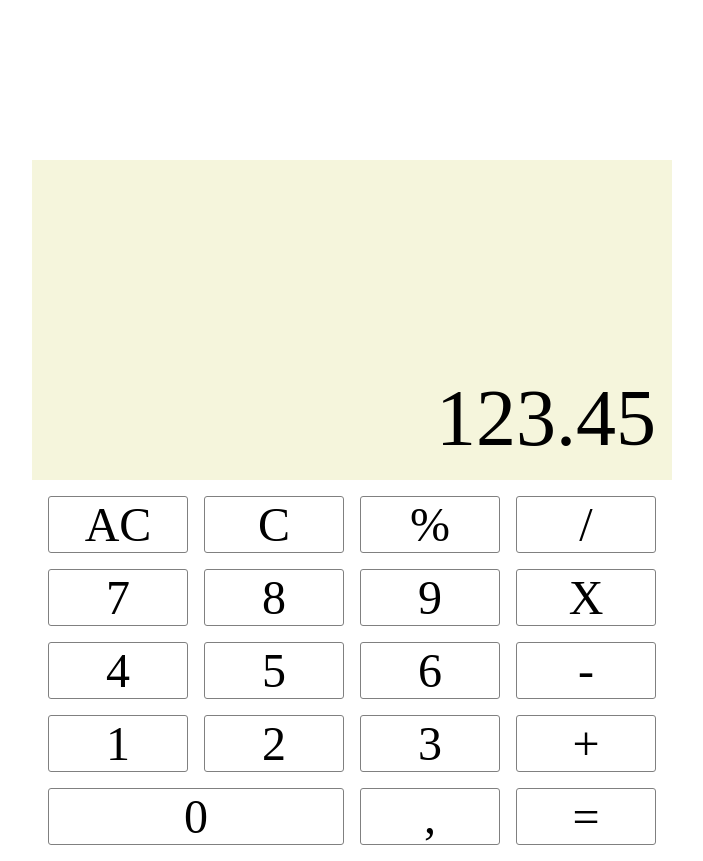
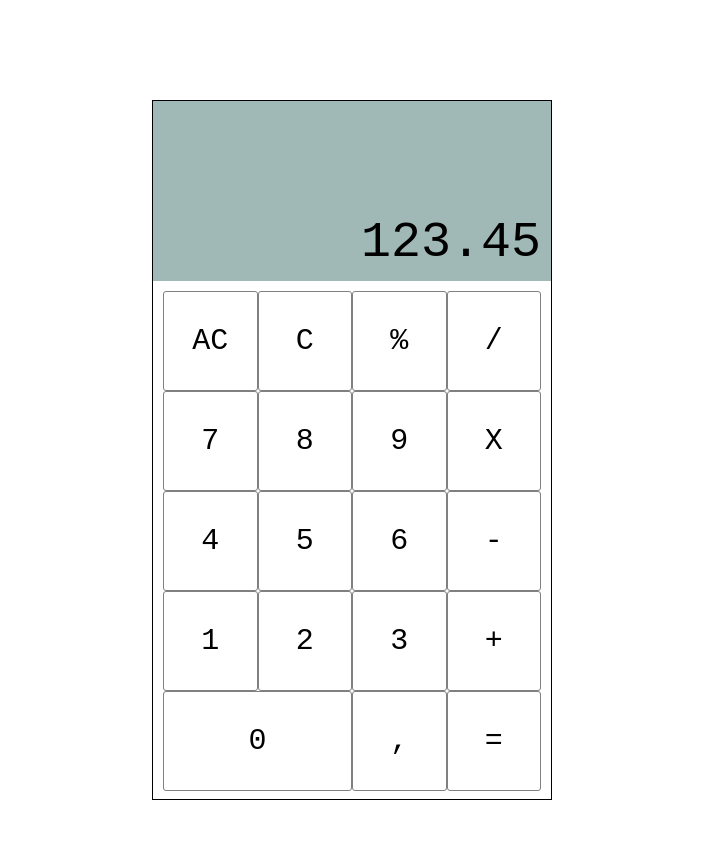
Before and after one commit to me-laniee/calculadora-, a plain HTML site: page index.html in a window 1280 px wide. Shown: the whole page, without its empty margins (288-991 px from the left). After the commit the page ends 801 px from the top, so only its background shows below. Drawn offline with Linux system fonts and the light colour scheme.

Commit message:
Edicion de codigo

```diff
--- a/View/pantallaView.css
+++ b/View/pantallaView.css
@@ -1,12 +1,12 @@
-.pantalla {
-        background-color: beige;
+.pantalla{
         height: 18rem;
+        background-color: rgb(161, 185, 182);
         padding: 1rem;
 
         font-size: 5rem;
-
+        text-align: right;
 
         display: flex;
         align-items: end;
         justify-content: right;
-}
+    }
--- a/View/tecladoView.css
+++ b/View/tecladoView.css
@@ -1,11 +1,9 @@
 .teclado {
-    padding: 1rem;
 
     display: grid;
     grid-template-columns: repeat(4,1fr);
-    grid-template-rows: repeat (5,9rem);
-    gap:1rem;
-
+    grid-template-rows: repeat(5,10rem);
+    padding: 1rem;
 }
 
 .teclas {
@@ -14,14 +12,14 @@
     border-radius: 3px;
 
     display: flex;
-    justify-content:center;
+    justify-content: center;
     align-items: center;
-    cursor: pointer;
 }
 
 .teclas:hover{
-    background-color: rgb(233, 70, 233);
+    background-color: rgb(238, 47, 255);
 }
+
 
 .tecla-0 {
     grid-column: 1/3;
--- a/cofing.css
+++ b/cofing.css
@@ -1,8 +1,10 @@
 *{
     margin: 0;
     padding: 0;
+    box-sizing: border-box;
 }
 
 html{
-    box-sizing: border-box;
+    font-family: monospace;
+    font-size: 10px;
 }
--- a/index.css
+++ b/index.css
@@ -2,8 +2,8 @@
 
 #calculadora- {
     width: 40rem;
-    height: 70 rem;
-    border: 1 px solid black;
+    height:70rem;
+    border: 1px solid black;
 
     margin: auto;
     margin-top: 10rem;
```
Also changed, not shown: View/index.html (deleted, +0 -21 lines), View/cofing.css (deleted), View/index.css (deleted), 2 other files.
